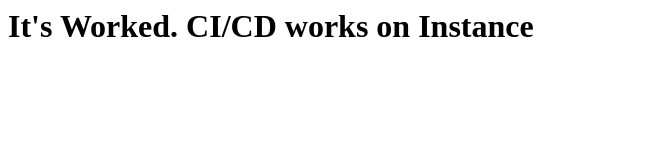
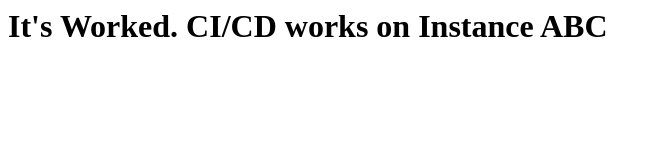
Before and after one commit to NitinPant16/test-repo-cicd, a website: page index.html in a window 1280 px wide. Shown: the whole page, without its empty margins (0-660 px from the left). Drawn offline with Linux system fonts and the light colour scheme.

Commit message:
Update index.html

```diff
--- a/index.html
+++ b/index.html
@@ -1 +1 @@
-<H1> It's Worked. CI/CD works on Instance</H1>
+<H1> It's Worked. CI/CD works on Instance ABC</H1>
```
